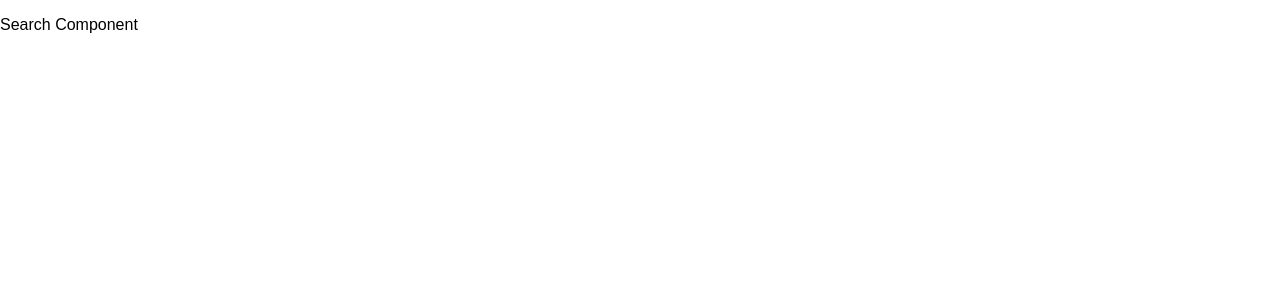
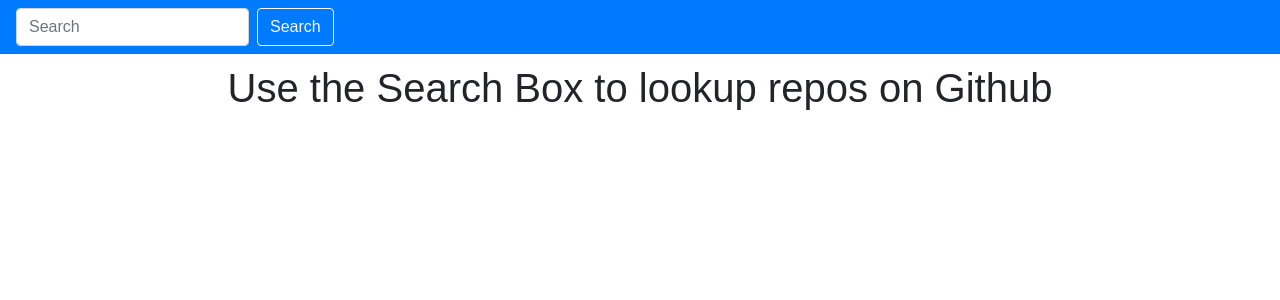
Before and after one commit to brandon-thimmesch/gh-react-searcher, a React (Create React App) app: page / in a window 1280 px wide. Shown: the top 300 px of the page. Built offline with nearby package versions, Linux system fonts and the light colour scheme.

Commit message:
Added bootstrap for styling, would prefer Element-UI but that seems more optimized for Vue. Dividing out components.

```diff
--- a/public/index.html
+++ b/public/index.html
@@ -3,13 +3,14 @@
     <head>
         <meta charset="utf-8">
         <meta name="viewport" content="width=device-width, initial-scale=1, shrink-to-fit=no">
-    <meta name="theme-color" content="#000000">
+        <meta name="theme-color" content="#4285f4">
         <!--
         manifest.json provides metadata used when your web app is added to the
         homescreen on Android. See https://developers.google.com/web/fundamentals/engage-and-retain/web-app-manifest/
         -->
         <link rel="manifest" href="%PUBLIC_URL%/manifest.json">
         <link rel="shortcut icon" href="%PUBLIC_URL%/favicon.ico">
+        <link rel="stylesheet" href="https://stackpath.bootstrapcdn.com/bootstrap/4.1.1/css/bootstrap.min.css" integrity="sha384-WskhaSGFgHYWDcbwN70/dfYBj47jz9qbsMId/iRN3ewGhXQFZCSftd1LZCfmhktB" crossorigin="anonymous">
         <!--
         Notice the use of %PUBLIC_URL% in the tags above.
         It will be replaced with the URL of the `public` folder during the build.
@@ -19,7 +20,7 @@
         work correctly both with client-side routing and a non-root public URL.
         Learn how to configure a non-root public URL by running `npm run build`.
         -->
-    <title>React App</title>
+        <title>GH Repo Search</title>
     </head>
     <body>
         <noscript>
@@ -36,5 +37,8 @@
         To begin the development, run `npm start` or `yarn start`.
         To create a production bundle, use `npm run build` or `yarn build`.
         -->
+        <script src="https://code.jquery.com/jquery-3.3.1.slim.min.js" integrity="sha384-q8i/X+965DzO0rT7abK41JStQIAqVgRVzpbzo5smXKp4YfRvH+8abtTE1Pi6jizo" crossorigin="anonymous"></script>
+        <script src="https://cdnjs.cloudflare.com/ajax/libs/popper.js/1.14.3/umd/popper.min.js" integrity="sha384-ZMP7rVo3mIykV+2+9J3UJ46jBk0WLaUAdn689aCwoqbBJiSnjAK/l8WvCWPIPm49" crossorigin="anonymous"></script>
+        <script src="https://stackpath.bootstrapcdn.com/bootstrap/4.1.1/js/bootstrap.min.js" integrity="sha384-smHYKdLADwkXOn1EmN1qk/HfnUcbVRZyYmZ4qpPea6sjB/pTJ0euyQp0Mk8ck+5T" crossorigin="anonymous"></script>
     </body>
 </html>
--- /dev/null
+++ b/src/components/App.js
@@ -0,0 +1,12 @@
+import React from 'react';
+import Header from './Header'
+import Main from './Main';
+
+const App = () => (
+    <app>
+        <Header />
+        <Main />
+    </app>
+)
+
+export default App;
--- a/src/components/App/App.js
+++ /dev/null
@@ -1,10 +0,0 @@
-import React from 'react';
-import Main from '../Main/Main';
-
-const App = () => (
-    <div>
-        <Main />
-    </div>
-)
-
-export default App;
--- /dev/null
+++ b/src/components/BlankMain.js
@@ -0,0 +1,9 @@
+import React from 'react';
+
+const BlankMain = () => (
+    <blankmain>
+        <h1>Use the Search Box to lookup repos on Github</h1>
+    </blankmain>
+)
+
+export default BlankMain;
--- /dev/null
+++ b/src/components/Header.js
@@ -0,0 +1,12 @@
+import React from 'react';
+import Search from './Search';
+
+const Header = () => (
+    <header>
+        <nav class="navbar navbar-dark bg-primary">
+            <Search />
+        </nav>
+    </header>
+)
+
+export default Header;
--- a/src/components/Main/Main.js
+++ b/src/components/Main.js
@@ -1,11 +1,11 @@
 import React from 'react';
 import { Switch, Route } from 'react-router-dom';
-import Search from '../Search/Search';
+import BlankMain from './BlankMain';
 
 const Main = () => (
     <main>
         <Switch>
-            <Route exact path='/' component={Search}/>
+            <Route exact path='/' component={BlankMain}/>
         </Switch>
     </main>
 )
--- /dev/null
+++ b/src/components/Search.js
@@ -0,0 +1,10 @@
+import React from 'react';
+
+const Search = () => (
+    <form class="form-inline">
+        <input class="form-control mr-sm-2" type="search" placeholder="Search" aria-label="Search" />
+        <button class="btn btn-outline-light my-2 my-sm-0" type="submit">Search</button>
+    </form>
+)
+
+export default Search;
--- a/src/components/Search/Search.js
+++ /dev/null
@@ -1,7 +0,0 @@
-import React from 'react';
-
-const Search = () => (
-    <p>Search Component</p>
-)
-
-export default Search;
--- a/src/index.css
+++ b/src/index.css
@@ -3,3 +3,12 @@
     padding: 0;
     font-family: sans-serif;
 }
+
+header {
+    margin-top: 0;
+    height: 64px;
+}
+
+main {
+    text-align: center;
+}
--- a/src/index.js
+++ b/src/index.js
@@ -2,7 +2,7 @@
 import { render } from 'react-dom';
 import { BrowserRouter } from 'react-router-dom';
 import './index.css';
-import App from './components/App/App';
+import App from './components/App';
 import registerServiceWorker from './registerServiceWorker';
 
 render((
```
Also changed, not shown: public/manifest.json, src/components/App/logo.svg (deleted). Lines whose indentation alone changed are shown as unchanged.
